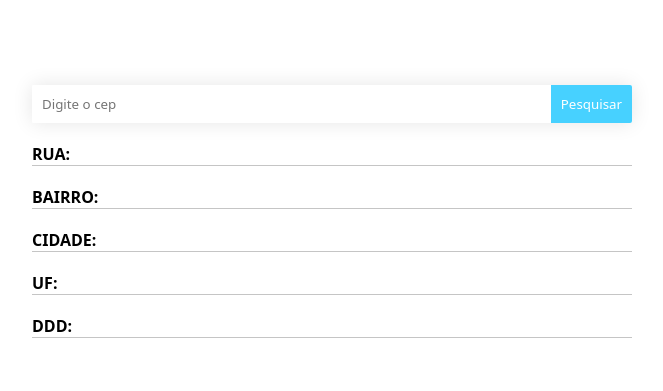
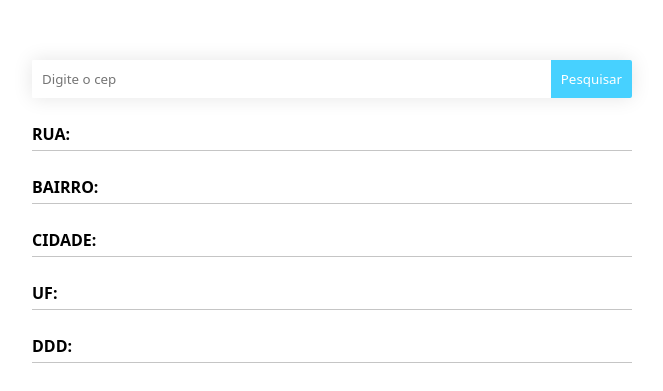
Before and after one commit to IgorMarques2019/busca-cep, a plain HTML site: page index.html in a window 1280 px wide. Shown: the part 189-580 px from the top of the page, without its empty margins (308-971 px from the left). Drawn offline with Linux system fonts and the light colour scheme.

Commit message:
Update index.css

```diff
--- a/assets/css/index.css
+++ b/assets/css/index.css
@@ -56,6 +56,8 @@ button:hover {
 
 .area-info p {
   border-bottom:1px solid #c5c5c5;
+  padding:5px 0px;
+  text-transform: uppercase;
 }
 
 .area-info p+p {
```
